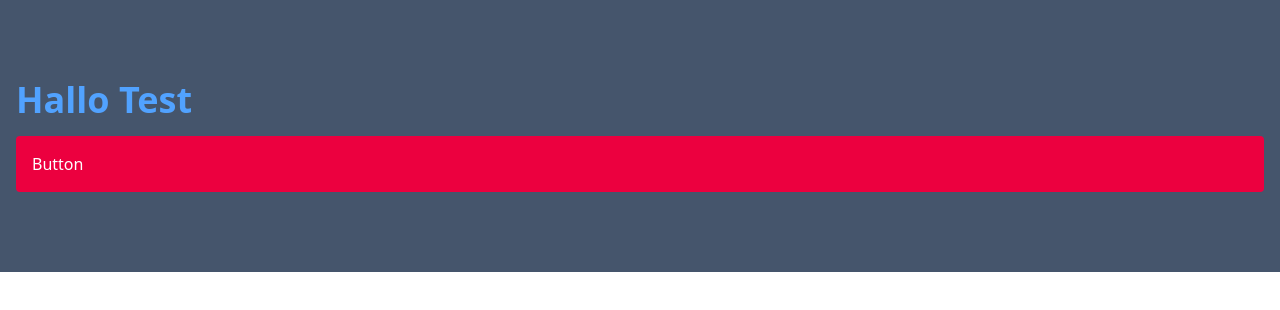
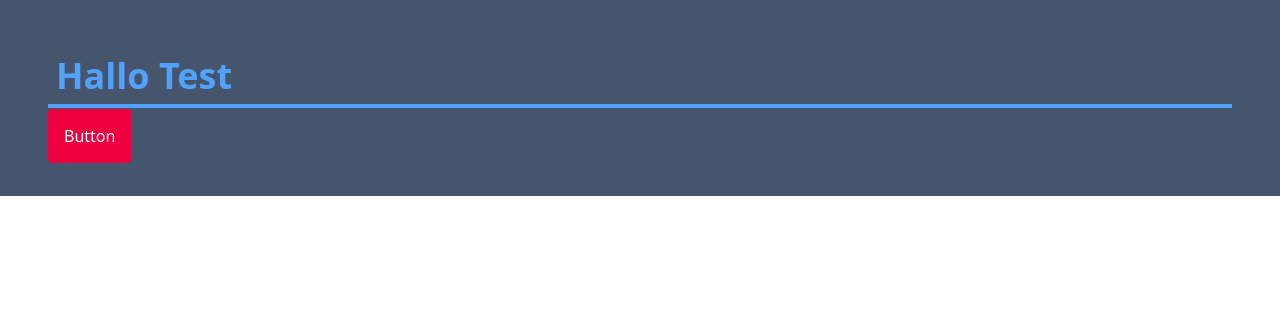
Before and after one commit to SteNuf/Modul12Tailwind, a plain HTML site: page index.html in a window 1280 px wide. Drawn offline with nearby package versions, Linux system fonts and the light colour scheme.

Commit message:
Box-Model in Tailwind.

```diff
--- a/index.html
+++ b/index.html
@@ -7,11 +7,15 @@
     <title>Document</title>
   </head>
   <body>
-    <div class="bg-slate-600 text-white py-20 px-4">
-      <h1 class="text-4xl font-bold text-blue-400">Hallo Test</h1>
+    <div class="bg-slate-600 text-white p-12">
+      <h1
+        class="text-4xl font-bold text-blue-400 mb-4 border-b-4 border-blue-400 p-2"
+      >
+        Hallo Test
+      </h1>
       <a
         href=""
-        class="rounded bg-rose-600 p-4 block mt-4 hover:bg-rose-500 transition-all"
+        class="rounded bg-rose-600 blockhover:bg-rose-500 transition-all p-4"
         >Button</a
       >
     </div>
```
